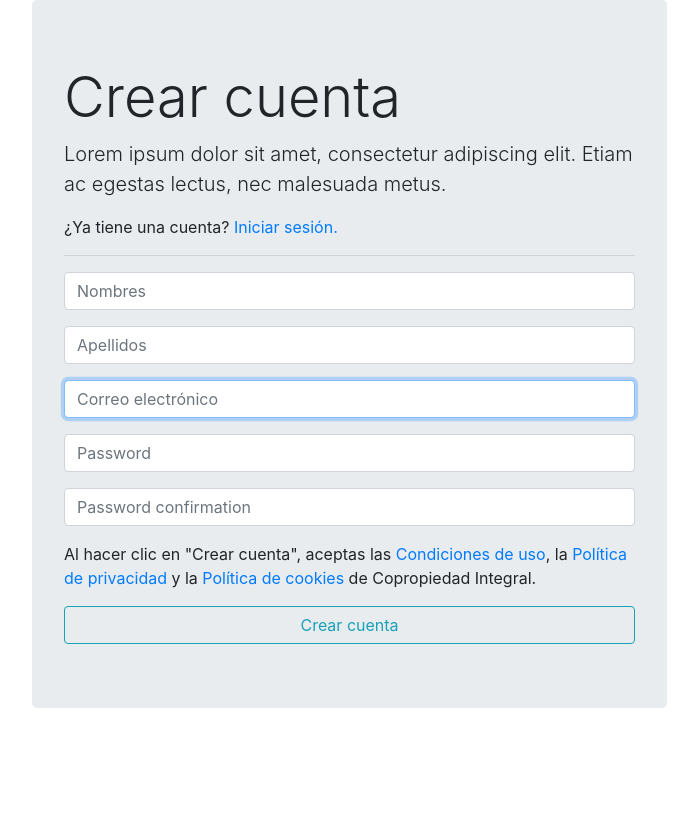
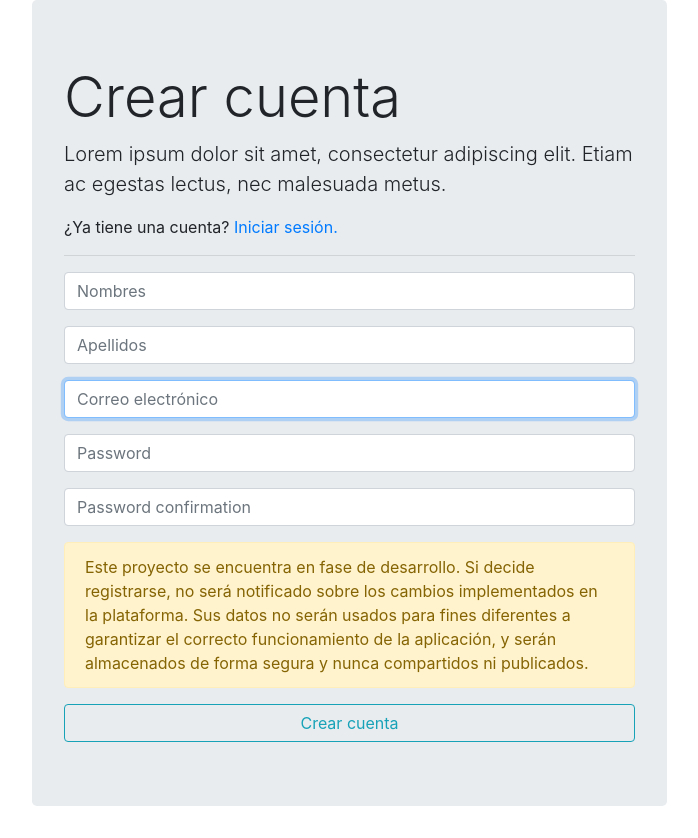
Before and after one commit to augustakingfoundation/copropiedadintegral_web, a Django app: a page that uses accounts/templates/accounts/signup/signup.html in a window 1280 px wide. Shown: the whole page, without its empty margins (528-1226 px from the left). Before the commit the page ends 708 px from the top, so only its background shows below. Run offline with Django 3.2, Linux system fonts and the light colour scheme; some libraries are stand-ins or nearby versions.

Commit message:
Removed unused legal links

```diff
--- a/accounts/templates/accounts/signup/signup.html
+++ b/accounts/templates/accounts/signup/signup.html
@@ -54,7 +54,11 @@
                     {{ form.password2.errors }}
                 </div>
 
+                {% comment %}
                 <p>Al hacer clic en "Crear cuenta", aceptas las <a href="#">Condiciones de uso</a>, la <a href="#">Política de privacidad</a> y la <a href="#">Política de cookies</a> de Copropiedad Integral.</p>
+                {% endcomment %}
+
+                <div class="alert alert-warning" role="alert">Este proyecto se encuentra en fase de desarrollo. Si decide registrarse, no será notificado sobre los cambios implementados en la plataforma. Sus datos no serán usados para fines diferentes a garantizar el correcto funcionamiento de la aplicación, y serán almacenados de forma segura y nunca compartidos ni publicados.</div>
 
                 <button type="submit" class="btn btn-outline-info btn-block">Crear cuenta</button>
             </form>
```
